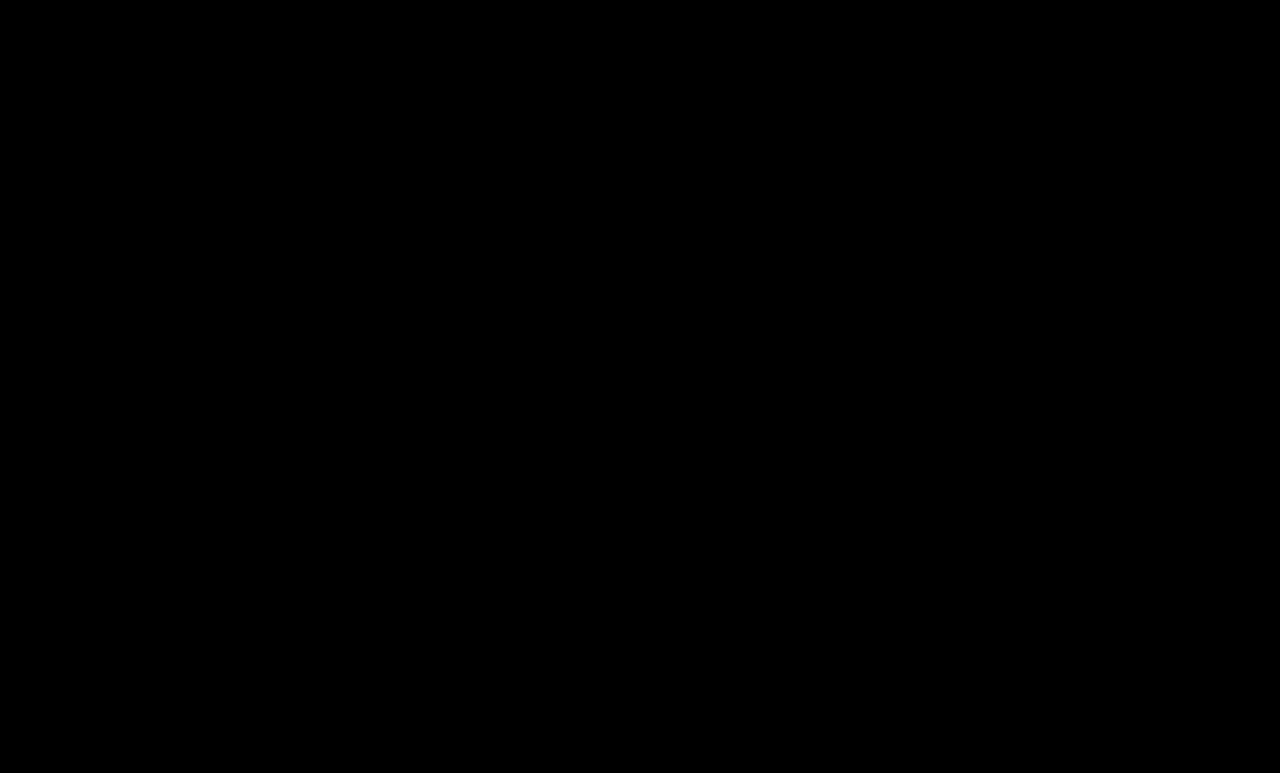
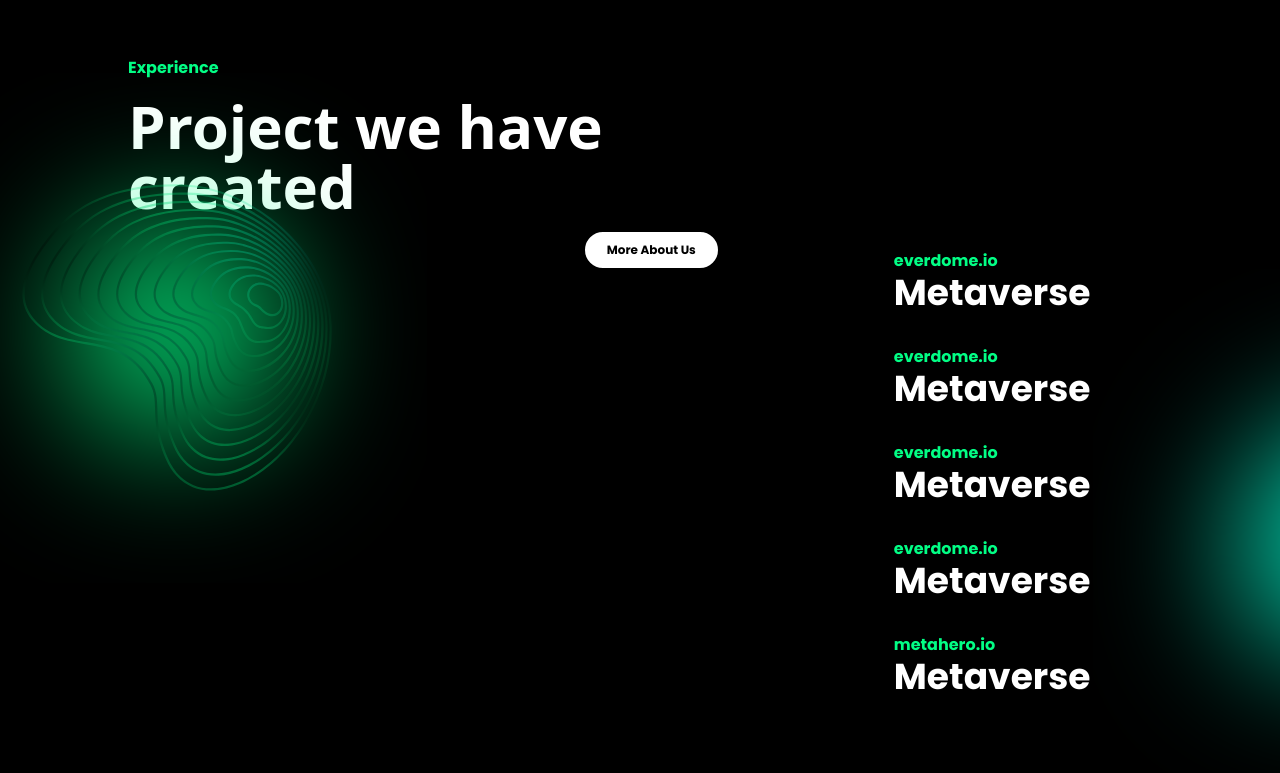
Before and after one commit to chainhouse-it/sc-frontend, a Next.js app: page / in a window 1280 px wide. Shown: the part 2803-3576 px from the top of the page. Before the commit the page ends 2804 px from the top, so only its background shows below. Built offline with nearby package versions, Linux system fonts and the light colour scheme.

Commit message:
Experience Section

```diff
--- /dev/null
+++ b/components/Home/experience/index.js
@@ -0,0 +1,73 @@
+import LargeHeader from "../../shared/LargeHeader";
+import PrimaryButton from "../../shared/PrimaryButton";
+import SmallHeader from "../../shared/SmallHeader";
+import Title from "../../shared/Title";
+
+const projects = [
+    {
+        companyName: "everdome.io",
+        title: "Metaverse"
+    },
+    {
+        companyName: "everdome.io",
+        title: "Metaverse"
+    },
+    {
+        companyName: "everdome.io",
+        title: "Metaverse"
+    },
+    {
+        companyName: "everdome.io",
+        title: "Metaverse"
+    },
+    {
+        companyName: "metahero.io",
+        title: "Metaverse"
+    }
+]
+
+export default function Experience() {
+    return (
+        <div className="w-full h-screen flex flex-row justify-between relative">
+
+            <div className="h-screen flex flex-col justify-evenly items-start ">
+
+                <div className="flex flex-col pl-32">
+                    <Title text="Experience" />
+                    <div className="py-4">
+                        <LargeHeader text="Project we have created" />
+                    </div>
+                    <div className="w-max self-end">
+                        <PrimaryButton text="More About Us" link="#" />
+                    </div>
+                </div>
+
+                <div className="h-1/2"></div>
+
+                <div className="w-1/3 self-start absolute top-20">
+                    <img src="/images/fingerprint-image.svg" />
+                </div>
+            </div>
+
+            <div className="w-1/2 h-screen flex flex-col justify-start pr-32 relative">
+                <div className="absolute w-1/3 right-0 bottom-0">
+                    <img src="/images/eclipse.svg" />
+                </div>
+                <div className = " absolute left-44 bottom-20">
+                    {projects.map(project => {
+                        return (
+                            <div className = "py-4">
+                                <Title text={project.companyName} />
+                                <SmallHeader text={project.title} />
+                            </div>
+                        )
+
+
+                    })}
+                </div>
+
+            </div>
+
+        </div>
+    )
+}
--- a/components/home/about/index.js
+++ b/components/home/about/index.js
@@ -15,7 +15,7 @@ function TextBox({ header, description }) {
 
 function About() {
 	return (
-		<div className='px-32 py-72 flex relative overflow-hidden xl:px-12 sm:px-4 sm:py-32'>
+		<div className='px-32 py-72 flex relative overflow-hidden xl:px-12 sm:px-4 sm:py-32 font-[poppins]'>
 			<div className='w-1/2 xl:w-full'>
 				<Title text='Overview' />
 				<SmallHeader text='How we work' />
--- a/components/shared/SmallHeader/index.js
+++ b/components/shared/SmallHeader/index.js
@@ -1,6 +1,6 @@
 function SmallHeader({ text }) {
 	return (
-		<p className='text text-5xl text-white font-bold sm:text-2xl'>{text}</p>
+		<p className='text text-4xl text-white font-bold sm:text-2xl font-[poppins]'>{text}</p>
 	);
 }
 
--- a/pages/index.js
+++ b/pages/index.js
@@ -4,6 +4,7 @@ import Hero from '../components/Home/Hero';
 import About from '../components/home/about';
 import Technologies from '../components/home/technologies';
 import PrimaryButton from '../components/shared/PrimaryButton';
+import Experience from '../components/Home/experience';
 
 export default function Home() {
 	return (
@@ -21,6 +22,7 @@ export default function Home() {
 				<Hero />
 				<Technologies />
 				<About />
+				<Experience/>
 			</main>
 		</div>
 	);
```
Also changed, not shown: public/images/eclipse.svg (added), public/images/fingerprint-image.svg (added).
